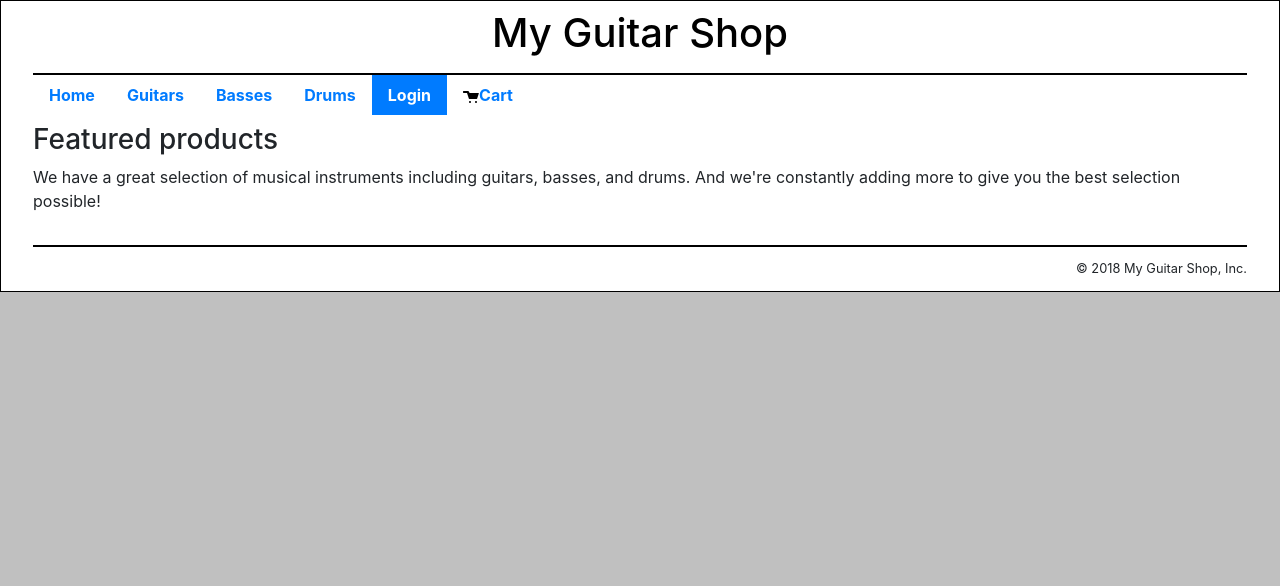
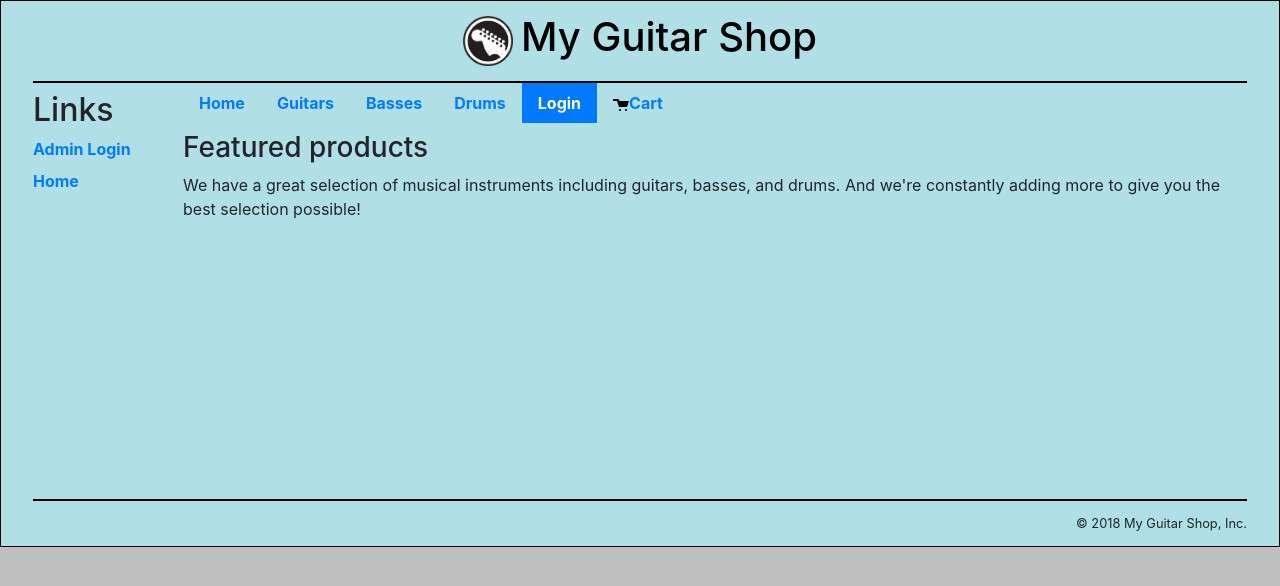
Before and after one commit to baanh/cs612-assign5, a PHP site: page /home_view.php in a window 1280 px wide. Shown: the top 586 px of the page. Run offline with PHP 8.4, Linux system fonts and the light colour scheme; data comes from the database, SQL or seed files in the repository; data that the repository does not hold is empty.

Commit message:
UI improvements

```diff
--- a/F18Team4/home_view.php
+++ b/F18Team4/home_view.php
@@ -1,6 +1,9 @@
 <?php include 'view/header.php'; ?>
+<?php include 'view/sidebar_admin.php'; ?>
 <?php include 'view/sidebar.php'; ?>
+
 <main class="nofloat">
+    <body style="background-color:powderblue;">
     <h3>Featured products</h3>
     <p>We have a great selection of musical instruments including
         guitars, basses, and drums. And we're constantly adding more to give
@@ -42,5 +45,6 @@
             </div>
         <?php endforeach; ?>
     </div>
+    </body>
 </main>
 <?php include 'view/footer.php'; ?>
--- a/F18Team4/view/header.php
+++ b/F18Team4/view/header.php
@@ -3,7 +3,7 @@
 
     <!-- the head section -->
     <head>
-        <title>My Awesome Guitar Shop ---- Test</title>
+        <title>My Awesome Guitar Shop</title>
         <link rel="stylesheet" type="text/css"
               href="<?php echo $app_path ?>main.css">
         <link rel="stylesheet" type="text/css"
@@ -12,7 +12,12 @@
 
     <body>
         <header>
-            <center><h1>My Guitar Shop</h1></center>
-
-
+            <center>
+                <table>
+                    <tr>
+                        <th><IMG src="images/logo.png" width="50" ></th>
+                        <th><h1>My Guitar Shop</h1></th>
+                    </tr>
+                </table>
+            </center>
         </header>
--- a/F18Team4/view/sidebar.php
+++ b/F18Team4/view/sidebar.php
@@ -1,4 +1,4 @@
-<div>
+<div align="center">
     <ul class="nav">
         <li class="nav-item">
             <a class="nav-link active" href="<?php echo $app_path; ?>">Home</a>
@@ -47,4 +47,5 @@
             <a href="<?php echo $app_path; ?>admin">Admin</a>
         </li>
     </ul> -->
+
 </div>
--- a/F18Team4/view/sidebar_admin.php
+++ b/F18Team4/view/sidebar_admin.php
@@ -11,15 +11,13 @@
         ?>
             <a href="<?php echo $logout_url; ?>">Logout</a>
         <?php else: ?>
-            <a href="<?php echo $account_url; ?>">Login</a>
+            <a href="<?php echo $account_url; ?>">Admin Login</a>
         <?php endif; ?>
         </li>
         <li>
             <a href="<?php echo $app_path; ?>">Home</a>
         </li>
-        <li>
-            <a href="<?php echo $app_path; ?>admin">Admin</a>
-        </li>
+
     </ul>
 
     <?php if (isset($categories)) : ?>
```
